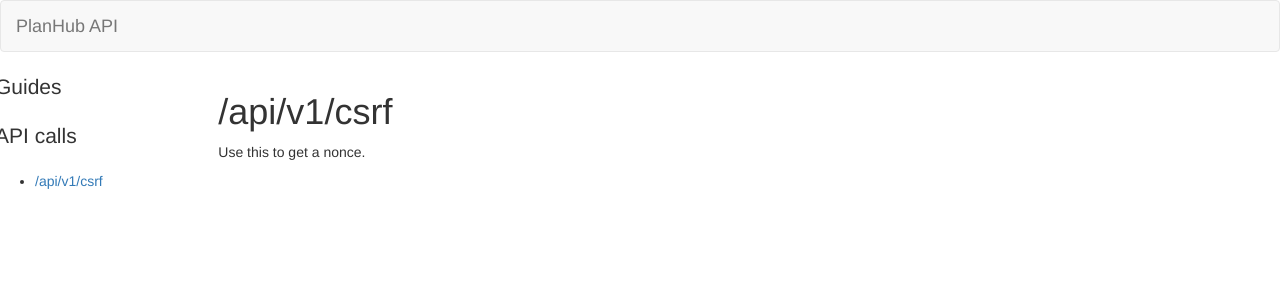
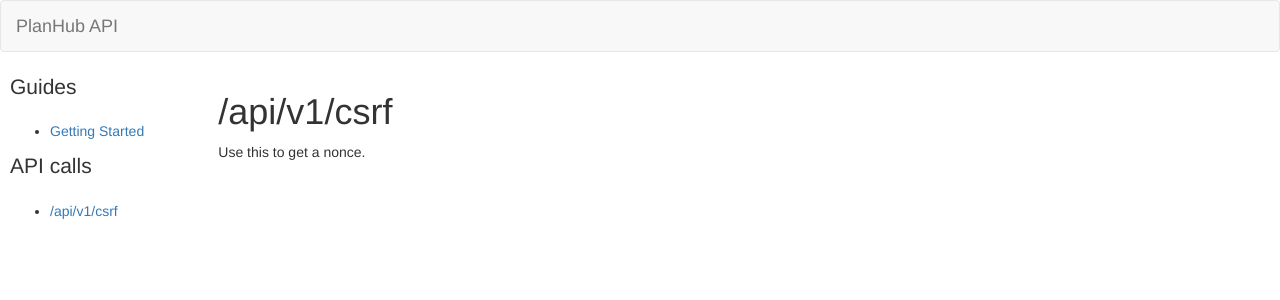
Before and after one commit to MyHomeworkSpace/Help, a Jekyll site: the page built from api/v1/csrf.md, in a window 1280 px wide. Shown: the top 300 px of the page. Built offline with Jekyll 4.4.1, drawn with Linux system fonts in a browser that asks for light colours; nearby versions of some CDN libraries.

Commit message:
Start a guide

```diff
--- a/_includes/header.html
+++ b/_includes/header.html
@@ -1,7 +1,7 @@
 <p class="lead">Guides</p>
 <ul>
 	{% for p in site.pages %}
-		{% if p.categories contains "guides" %}
+		{% if p.categories contains "guide" %}
 			<li><a href="/APIDocs{{p.url}}">{{p.title}}</a></li>
 		{% endif %}
 	{% endfor %}
--- a/_layouts/layout.html
+++ b/_layouts/layout.html
@@ -7,7 +7,7 @@
 		<script src="https://maxcdn.bootstrapcdn.com/bootstrap/3.3.5/js/bootstrap.min.js" integrity="sha256-Sk3nkD6mLTMOF0EOpNtsIry+s1CsaqQC1rVLTAy+0yc= sha512-K1qjQ+NcF2TYO/eI3M6v8EiNYZfA95pQumfvcVrTHtwQVDG+aHRqLi/ETn2uB+1JqwYqVG3LIvdm9lj6imS/pQ==" crossorigin="anonymous"></script>
 		<style>
 		.col-md-2 {
-			padding-left: 10px;
+			padding-left: 25px;
 		}
 		</style>
 	</head>
--- a/api/v1/csrf.md
+++ b/api/v1/csrf.md
@@ -1,6 +1,6 @@
 ---
+title: /api/v1/csrf
 layout: layout
-title: /api/v1/csrf
 categories: [ apiv1 ]
 ---
 
```
Also changed, not shown: guides/getting-started.md (added, +11 -0 lines).
